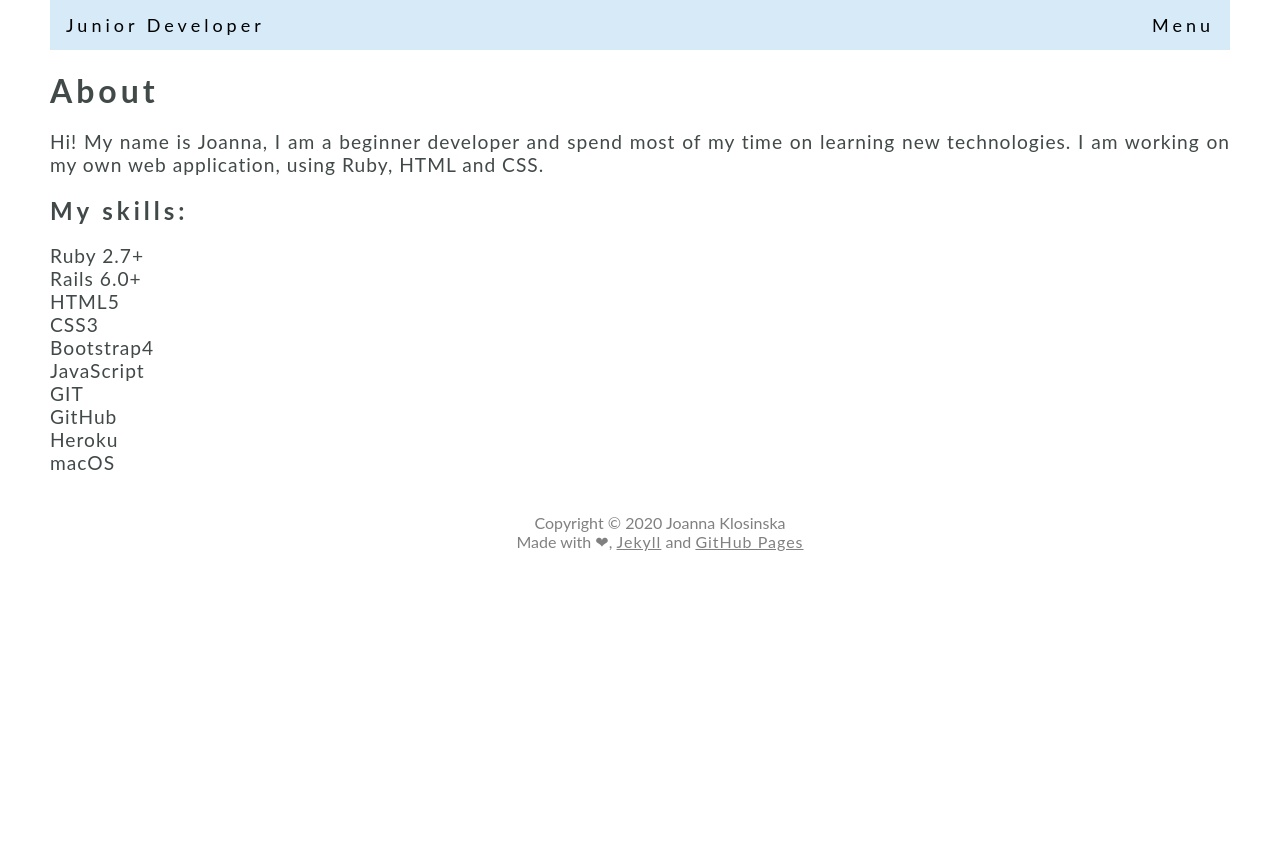
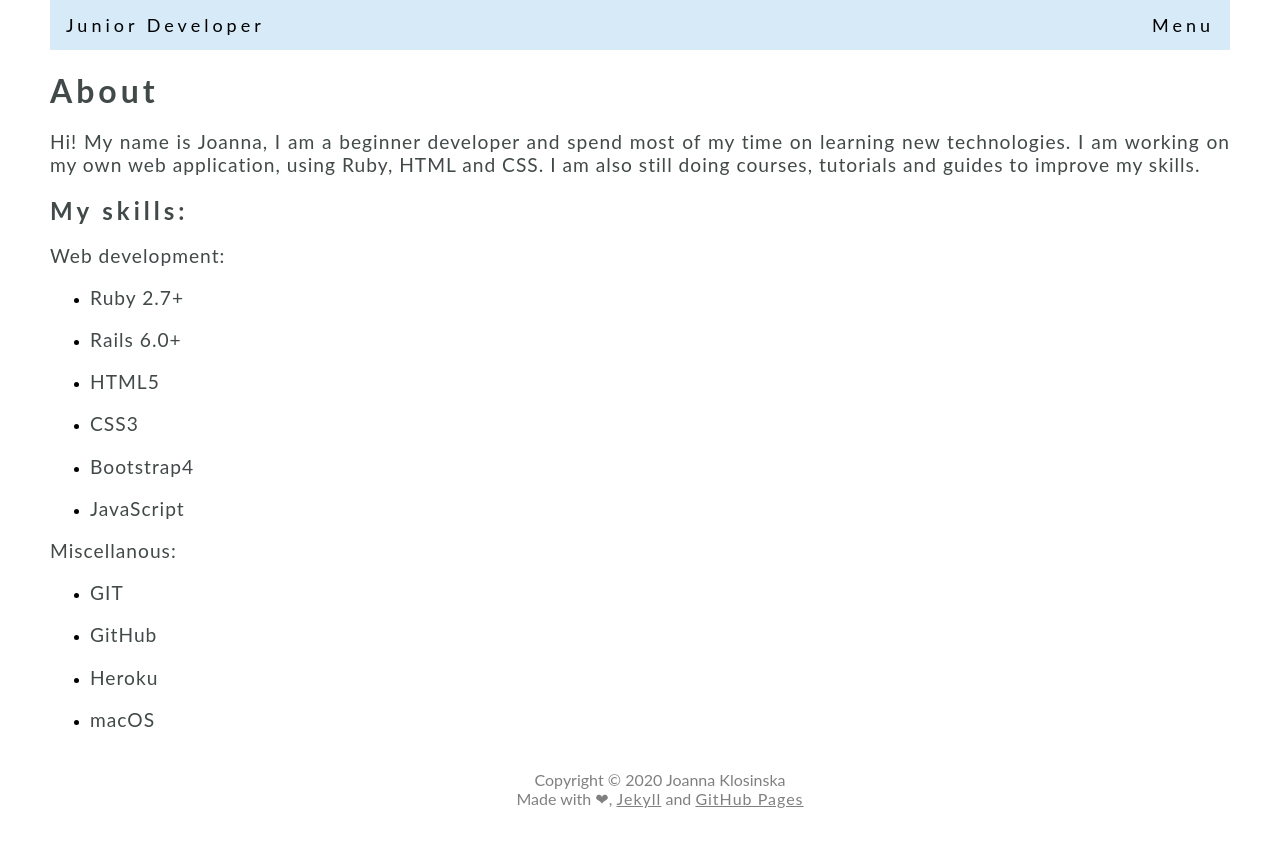
Before and after one commit to JoannaKlosinska/joannaklosinska.github.io, a Jekyll site: the page built from about.markdown, in a window 1280 px wide. Shown: the top 847 px of the page. Built offline with Jekyll 4.4.1, drawn with Linux system fonts in a browser that asks for light colours.

Commit message:
Add new post

```diff
--- a/_config.yml
+++ b/_config.yml
@@ -35,6 +35,7 @@ plugins:
 paginate: 6
 paginate_path: /page:num/
 
+excerpt_separator: ""
 # Exclude from processing.
 # The following items will not be processed, by default.
 # Any item listed under the `exclude:` key here will be automatically added to
--- a/_posts/2020-08-29-mailcatcher.markdown
+++ b/_posts/2020-08-29-mailcatcher.markdown
@@ -4,7 +4,7 @@ title: "MailCatcher"
 date: 2020-08-29
 categories: ruby
 ---
-When you have an application where users can sign up, it is good to have a mailer which sends confirmation email for new users. In this post I will write you about a tool which can catch all of our emails and display it in a web interface. This is a <b>[MailCatcher][mailcatcher]</b>, which runs a very simple SMTP server. Thanks to this we can check any of our email when we work locally.<br>
+When you have an application where users can sign up, it is good to have a mailer which sends confirmation email for new users. In this post I will write you about a tool which can catch all of our emails and display it in a web interface. This is a [MailCatcher][mailcatcher], which runs a very simple SMTP server. Thanks to this we can check any of our email when we work locally.<br>
 Installation process is also very easy. In my opinion this is a good idea to have a tool like this, because it really helps us to test our email sending system.
 
 [mailcatcher]: https://mailcatcher.me/
--- a/about.markdown
+++ b/about.markdown
@@ -4,16 +4,19 @@ title: About
 permalink: /about.html
 ---
 
-Hi! My name is Joanna, I am a beginner developer and spend most of my time on learning new technologies. I am working on my own web application, using Ruby, HTML and CSS.
+Hi! My name is Joanna, I am a beginner developer and spend most of my time on learning new technologies. I am working on my own web application, using Ruby, HTML and CSS. I am also still doing courses, tutorials and guides to improve my skills.
 
 <h2>My skills:</h2>
-Ruby 2.7+ <br>
-Rails 6.0+ <br>
-HTML5 <br>
-CSS3 <br>
-Bootstrap4 <br>
-JavaScript <br>
-GIT <br>
-GitHub <br>
-Heroku <br>
-macOS <br>
+Web development:
+- <p>Ruby 2.7+ </p>
+- <p>Rails 6.0+</p>
+- <p>HTML5</p>
+- <p>CSS3</p>
+- <p>Bootstrap4</p>
+- <p>JavaScript</p>
+
+Miscellanous:
+- <p>GIT</p>
+- <p>GitHub</p>
+- <p>Heroku</p>
+- <p>macOS</p>
```
Also changed, not shown: _posts/2020-11-17-forms-in-ruby-on-rails.markdown (added, +60 -0 lines).
